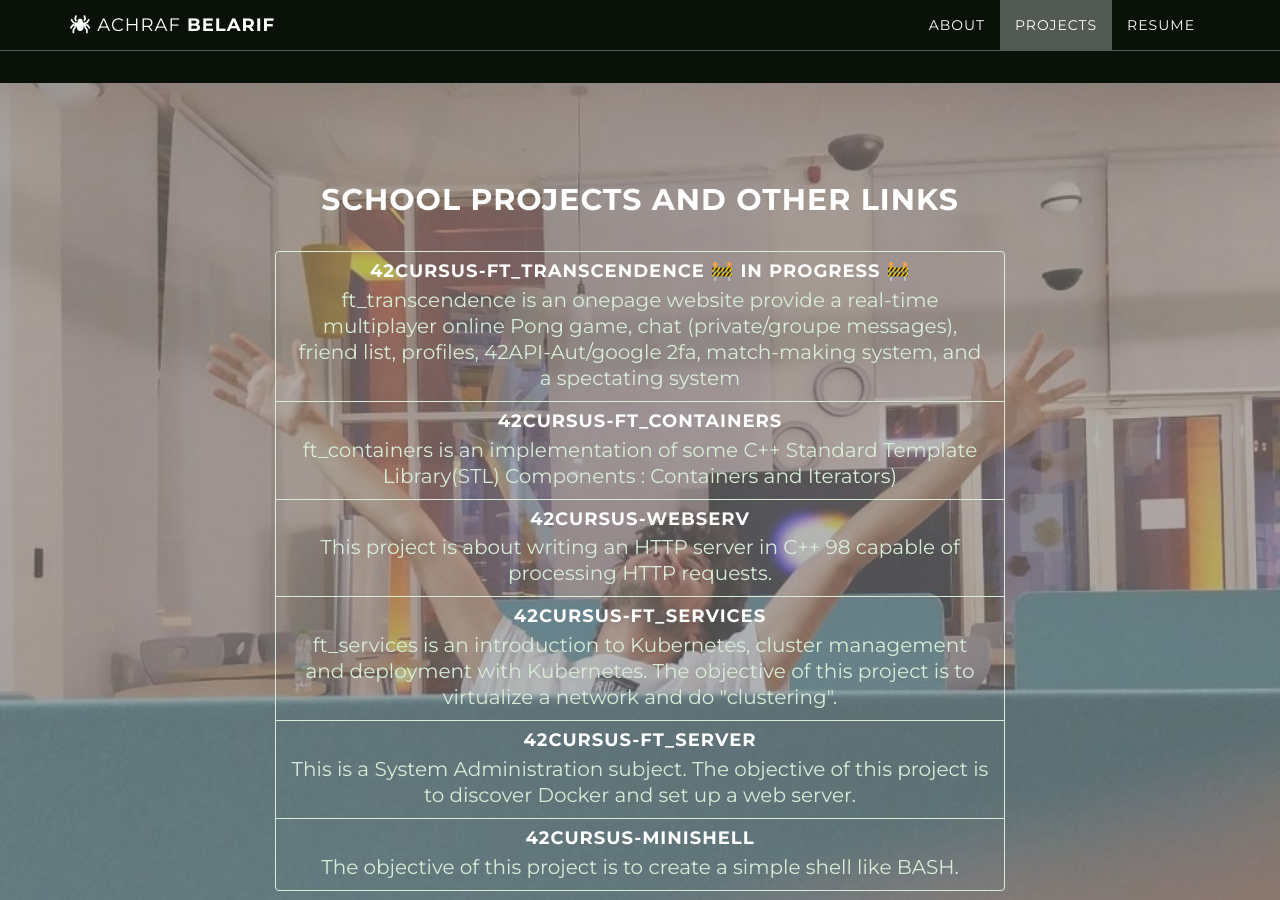
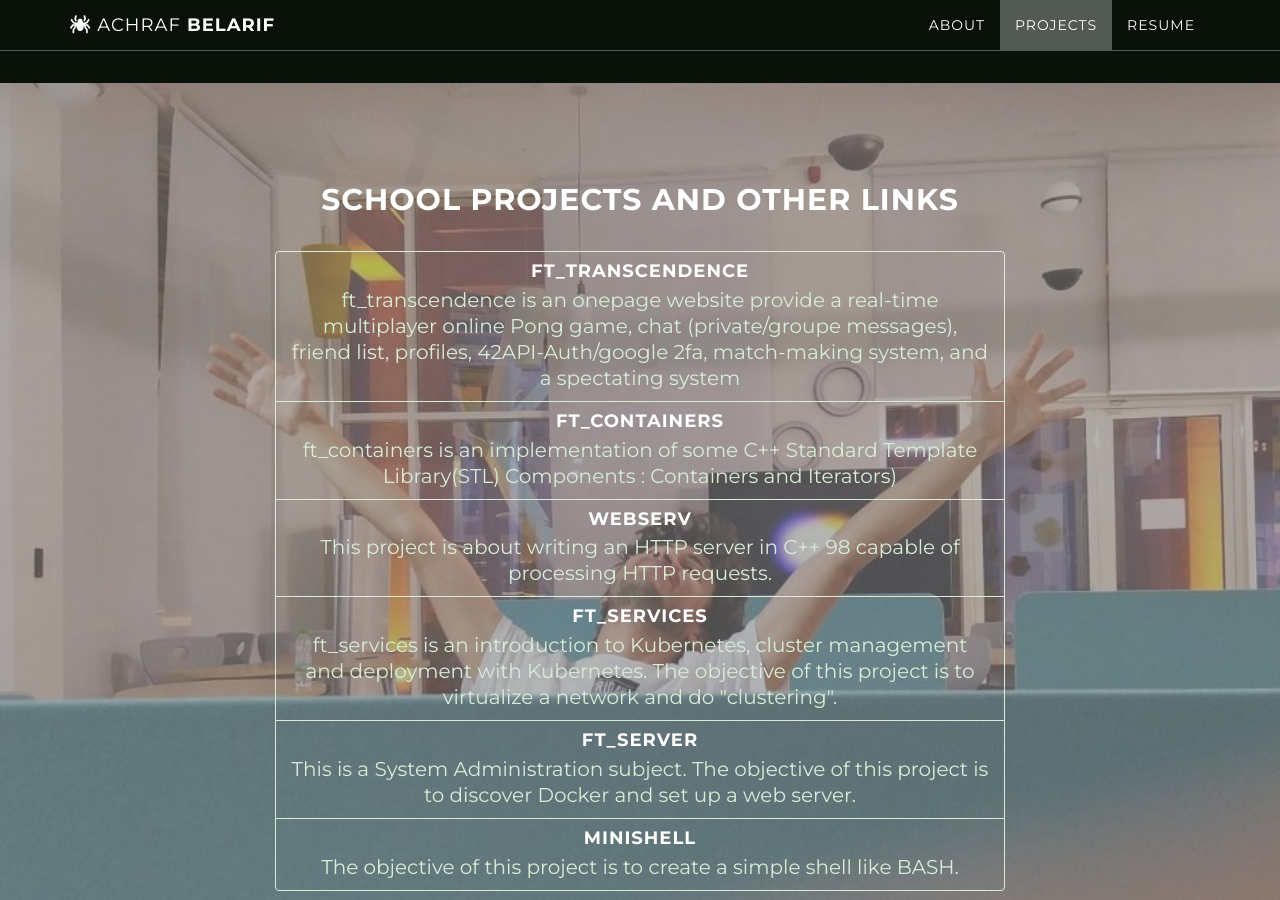
Before and after one commit to spydersy/spydersy.github.io, a Jekyll site: the page built from index.html, in a window 1280 px wide and 900 px high, scrolled down 1352 px. Built offline with Jekyll 4.4.1, drawn with Linux system fonts in a browser that asks for light colours; nearby versions of some CDN libraries.

Commit message:
[CHANGED] : Project List

```diff
--- a/_config.yml
+++ b/_config.yml
@@ -26,22 +26,22 @@ social:
     url: https://www.linkedin.com/in/achrafbelarif/
 
 projects:
-  - title: "42Cursus-ft_transcendence 🚧 In Progress 🚧"
-    venue-publication: ft_transcendence is an onepage website provide a real-time multiplayer online Pong game, chat (private/groupe messages), friend list, profiles, 42API-Aut/google 2fa, match-making system, and a spectating system
+  - title: "Ft_transcendence"
+    venue-publication: ft_transcendence is an onepage website provide a real-time multiplayer online Pong game, chat (private/groupe messages), friend list, profiles, 42API-Auth/google 2fa, match-making system, and a spectating system
     url: https://github.com/spydersy/OnePong
-  - title: "42Cursus-ft_containers"
+  - title: "Ft_containers"
     venue-publication: "ft_containers is an implementation of some C++ Standard Template Library(STL) Components : Containers and Iterators)"
     url: https://github.com/spydersy/42Cursus-ft_containers
-  - title: "42Cursus-webserv"
+  - title: "Webserv"
     venue-publication: This project is about writing an HTTP server in C++ 98 capable of processing HTTP requests.
     url: https://github.com/spydersy/42Cursus-webserv
-  - title: "42Cursus-ft_services"
+  - title: "Ft_services"
     venue-publication: ft_services is an introduction to Kubernetes, cluster management and deployment with Kubernetes. The objective of this project is to virtualize a network and do "clustering".
     url: https://github.com/spydersy/42Cursus-ft_services
-  - title: "42Cursus-ft_server"
+  - title: "Ft_server"
     venue-publication: This is a System Administration subject. The objective of this project is to discover Docker and set up a web server.
     url: https://github.com/spydersy/ft_server
-  - title: "42Cursus-minishell"
+  - title: "Minishell"
     venue-publication: The objective of this project is to create a simple shell like BASH.
     url: https://github.com/spydersy/42Cursus-minishell
 
```
